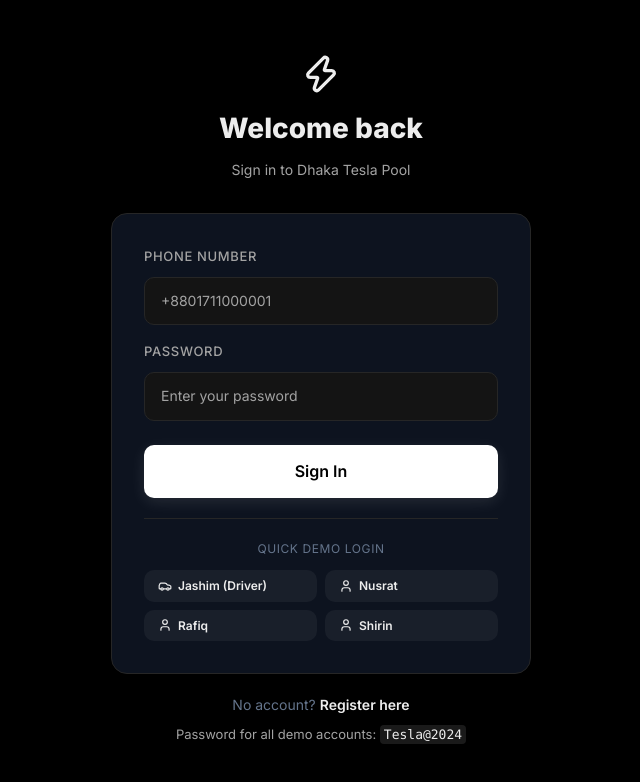
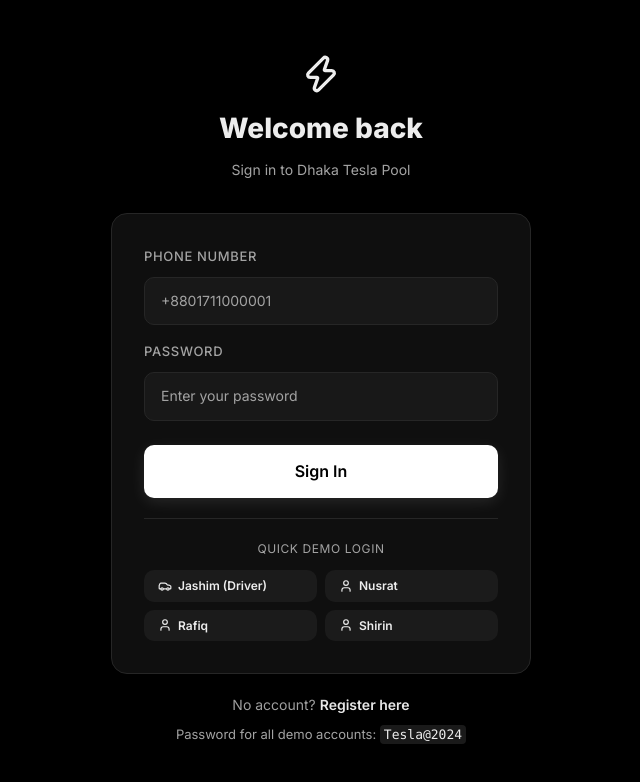
Before and after one commit to Sharif2023/dhaka-tesla-pool, a Next.js app in the folder frontend/: page /auth/login in a window 1280 px wide. Shown: the top 782 px of the page, without its empty margins (319-959 px from the left). Built offline with nearby package versions, Linux system fonts and the light colour scheme; no server answers.

Commit message:
style(theme): remove #0E131F midnight blue container tint in favor of pure neutral dark glass

```diff
--- a/frontend/src/app/auth/login/page.tsx
+++ b/frontend/src/app/auth/login/page.tsx
@@ -91,7 +91,7 @@
           <hr className="divider" />
 
           {/* Quick login buttons */}
-          <p style={{ fontSize: '12px', color: '#64748b', marginBottom: '12px', textAlign: 'center', textTransform: 'uppercase', letterSpacing: '0.05em' }}>
+          <p style={{ fontSize: '12px', color: 'var(--color-muted)', marginBottom: '12px', textAlign: 'center', textTransform: 'uppercase', letterSpacing: '0.05em' }}>
             Quick demo login
           </p>
           <div style={{ display: 'grid', gridTemplateColumns: '1fr 1fr', gap: '8px' }}>
@@ -116,7 +116,7 @@
           </div>
         </div>
 
-        <p style={{ textAlign: 'center', marginTop: '20px', fontSize: '14px', color: '#64748b' }}>
+        <p style={{ textAlign: 'center', marginTop: '20px', fontSize: '14px', color: 'var(--color-muted)' }}>
           No account?{' '}
           <Link href="/auth/register" style={{ color: 'var(--color-text)', textDecoration: 'none', fontWeight: 600 }}>
             Register here
--- a/frontend/src/app/driver/page.tsx
+++ b/frontend/src/app/driver/page.tsx
@@ -194,7 +194,7 @@
           <>
             {/* Tesla status card */}
             {tesla && (
-              <div className="card" style={{ marginBottom: '24px', border: `1px solid ${isOnline ? 'rgba(16, 185, 129, 0.3)' : '#1f2d4a'}` }}>
+              <div className="card" style={{ marginBottom: '24px', border: `1px solid ${isOnline ? 'rgba(16, 185, 129, 0.3)' : 'var(--color-border)'}` }}>
                 <div style={{ display: 'flex', justifyContent: 'space-between', alignItems: 'center' }}>
                   <div>
                     <div style={{ display: 'flex', alignItems: 'center', gap: '12px', marginBottom: '8px' }}>
--- a/frontend/src/app/globals.css
+++ b/frontend/src/app/globals.css
@@ -3,8 +3,8 @@
 
 :root {
   --color-bg: #000000;
-  --color-surface: #0a0a0a;
-  --color-surface2: #141414;
+  --color-surface: #101010;
+  --color-surface2: #181818;
   --color-border: #262626;
   --color-accent: #ffffff;
   --color-accent-hover: #e5e5e5;
@@ -42,15 +42,16 @@
 
 /* ─── Glass card ─── */
 .glass {
-  background: rgba(17, 24, 39, 0.8);
-  backdrop-filter: blur(12px);
+  background: rgba(18, 18, 18, 0.85);
+  backdrop-filter: blur(16px);
   border: 1px solid var(--color-border);
   border-radius: 16px;
+  box-shadow: 0 8px 32px rgba(0, 0, 0, 0.4);
 }
 
 .glass-sm {
-  background: rgba(26, 34, 54, 0.6);
-  backdrop-filter: blur(8px);
+  background: rgba(24, 24, 24, 0.75);
+  backdrop-filter: blur(12px);
   border: 1px solid var(--color-border);
   border-radius: 12px;
 }
@@ -213,12 +214,12 @@
 .badge-requested { background: rgba(245, 158, 11, 0.15); color: #f59e0b; border: 1px solid rgba(245, 158, 11, 0.3); }
 .badge-matched   { background: rgba(255, 255, 255, 0.1);  color: #ededed; border: 1px solid rgba(255, 255, 255, 0.2); }
 .badge-arrived   { background: rgba(163, 163, 163, 0.15);  color: #a3a3a3; border: 1px solid rgba(163, 163, 163, 0.3); }
-.badge-started   { background: rgba(6, 182, 212, 0.15);   color: #06b6d4; border: 1px solid rgba(6, 182, 212, 0.3); }
+.badge-started   { background: rgba(255, 255, 255, 0.12); color: #ffffff; border: 1px solid rgba(255, 255, 255, 0.25); }
 .badge-completed { background: rgba(16, 185, 129, 0.15);  color: #10b981; border: 1px solid rgba(16, 185, 129, 0.3); }
 .badge-cancelled { background: rgba(239, 68, 68, 0.15);   color: #ef4444; border: 1px solid rgba(239, 68, 68, 0.3); }
 .badge-online    { background: rgba(16, 185, 129, 0.15);  color: #10b981; border: 1px solid rgba(16, 185, 129, 0.3); }
-.badge-offline   { background: rgba(100, 116, 139, 0.15); color: #64748b; border: 1px solid rgba(100, 116, 139, 0.3); }
-.badge-on-trip   { background: rgba(6, 182, 212, 0.15);   color: #06b6d4; border: 1px solid rgba(6, 182, 212, 0.3); }
+.badge-offline   { background: rgba(163, 163, 163, 0.15); color: #a3a3a3; border: 1px solid rgba(163, 163, 163, 0.3); }
+.badge-on-trip   { background: rgba(255, 255, 255, 0.12); color: #ffffff; border: 1px solid rgba(255, 255, 255, 0.25); }
 
 /* ─── Card ─── */
 .card {
--- a/frontend/src/app/passenger/book/page.tsx
+++ b/frontend/src/app/passenger/book/page.tsx
@@ -79,7 +79,7 @@
         <div style={{ display: 'flex', flexDirection: 'column', alignItems: 'center', justifyContent: 'center', minHeight: '60vh' }}>
           <div style={{ display: 'flex', justifyContent: 'center', marginBottom: '20px' }}><Zap size={64} color="var(--color-text)" /></div>
           <h2 style={{ fontSize: '24px', fontWeight: 700, marginBottom: '8px' }}>Ride Booked!</h2>
-          <p style={{ color: '#64748b' }}>Redirecting to your dashboard...</p>
+          <p style={{ color: 'var(--color-muted)' }}>Redirecting to your dashboard...</p>
           <span className="spinner" style={{ marginTop: '20px', width: '24px', height: '24px' }} />
         </div>
       </SidebarLayout>
@@ -91,7 +91,7 @@
       <div style={{ maxWidth: '680px' }}>
         <div style={{ marginBottom: '24px' }}>
           <h1 style={{ fontSize: '28px', fontWeight: 800 }}>Book a Ride</h1>
-          <p style={{ color: '#64748b', marginTop: '4px' }}>Get matched with a Tesla pool or ride solo</p>
+          <p style={{ color: 'var(--color-muted)', marginTop: '4px' }}>Get matched with a Tesla pool or ride solo</p>
         </div>
 
         <form onSubmit={handleBook}>
@@ -119,7 +119,7 @@
             </div>
 
             <div style={{ display: 'flex', alignItems: 'center', justifyContent: 'center', margin: '4px 0' }}>
-              <ArrowRight size={20} color="#64748b" style={{ transform: 'rotate(90deg)' }} />
+              <ArrowRight size={20} color="var(--color-muted)" style={{ transform: 'rotate(90deg)' }} />
             </div>
 
             <div className="form-group">
@@ -191,13 +191,13 @@
                 <Wallet size={18} /> Fare Estimate
               </h2>
               {estimating ? (
-                <div style={{ display: 'flex', alignItems: 'center', gap: '8px', color: '#64748b' }}>
+                <div style={{ display: 'flex', alignItems: 'center', gap: '8px', color: 'var(--color-muted)' }}>
                   <Loader size={16} style={{ animation: 'spin 1s linear infinite' }} />
                   Calculating fare...
                 </div>
               ) : estimate ? (
                 <div>
-                  <div style={{ fontSize: '13px', color: '#64748b', marginBottom: '12px' }}>
+                  <div style={{ fontSize: '13px', color: 'var(--color-muted)', marginBottom: '12px' }}>
                     Distance: ~{(estimate.distanceMeters / 1000).toFixed(1)} km
                   </div>
                   <div style={{ display: 'grid', gridTemplateColumns: '1fr 1fr', gap: '12px' }}>
@@ -224,7 +224,7 @@
                       </div>
                     </div>
                   </div>
-                  <p style={{ fontSize: '12px', color: '#64748b', marginTop: '12px' }}>
+                  <p style={{ fontSize: '12px', color: 'var(--color-muted)', marginTop: '12px' }}>
                     * Pool discount applied if matched with another passenger in same zone
                   </p>
                 </div>
--- a/frontend/src/components/SidebarLayout.tsx
+++ b/frontend/src/components/SidebarLayout.tsx
@@ -34,7 +34,7 @@
       {/* Sidebar */}
       <aside className="sidebar">
         {/* Logo */}
-        <div style={{ padding: '0 24px 24px', borderBottom: '1px solid #1f2d4a' }}>
+        <div style={{ padding: '0 24px 24px', borderBottom: '1px solid var(--color-border)' }}>
           <div style={{ display: 'flex', alignItems: 'center', gap: '10px' }}>
             <div style={{
               width: '36px', height: '36px',
@@ -46,7 +46,7 @@
             </div>
             <div>
               <div style={{ fontWeight: 800, fontSize: '14px' }}>Dhaka Tesla</div>
-              <div style={{ fontSize: '11px', color: '#64748b' }}>Pool</div>
+              <div style={{ fontSize: '11px', color: 'var(--color-muted)' }}>Pool</div>
             </div>
           </div>
         </div>
```
Also changed, not shown: frontend/src/app/passenger/page.tsx (+7 -7 lines).
